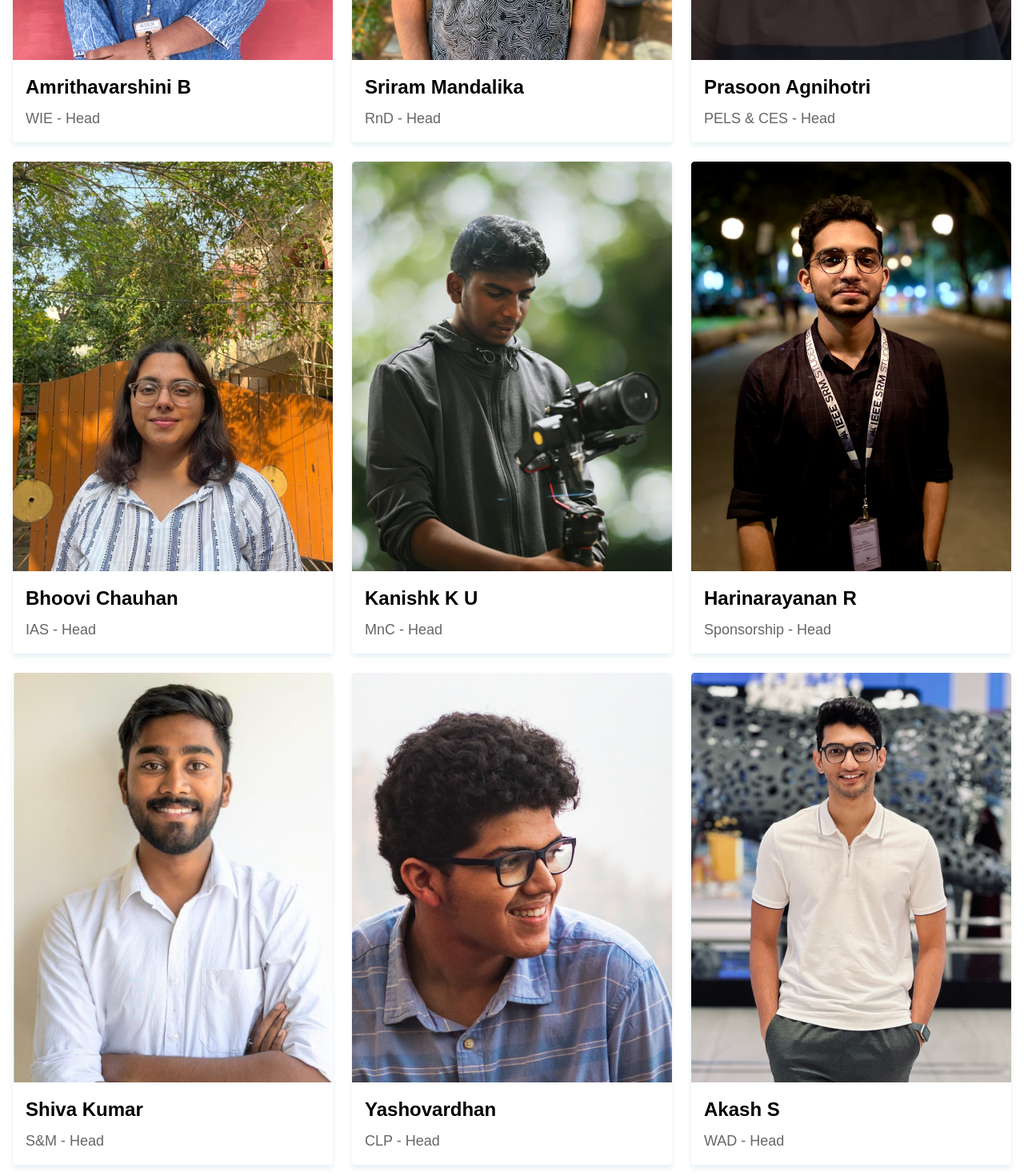
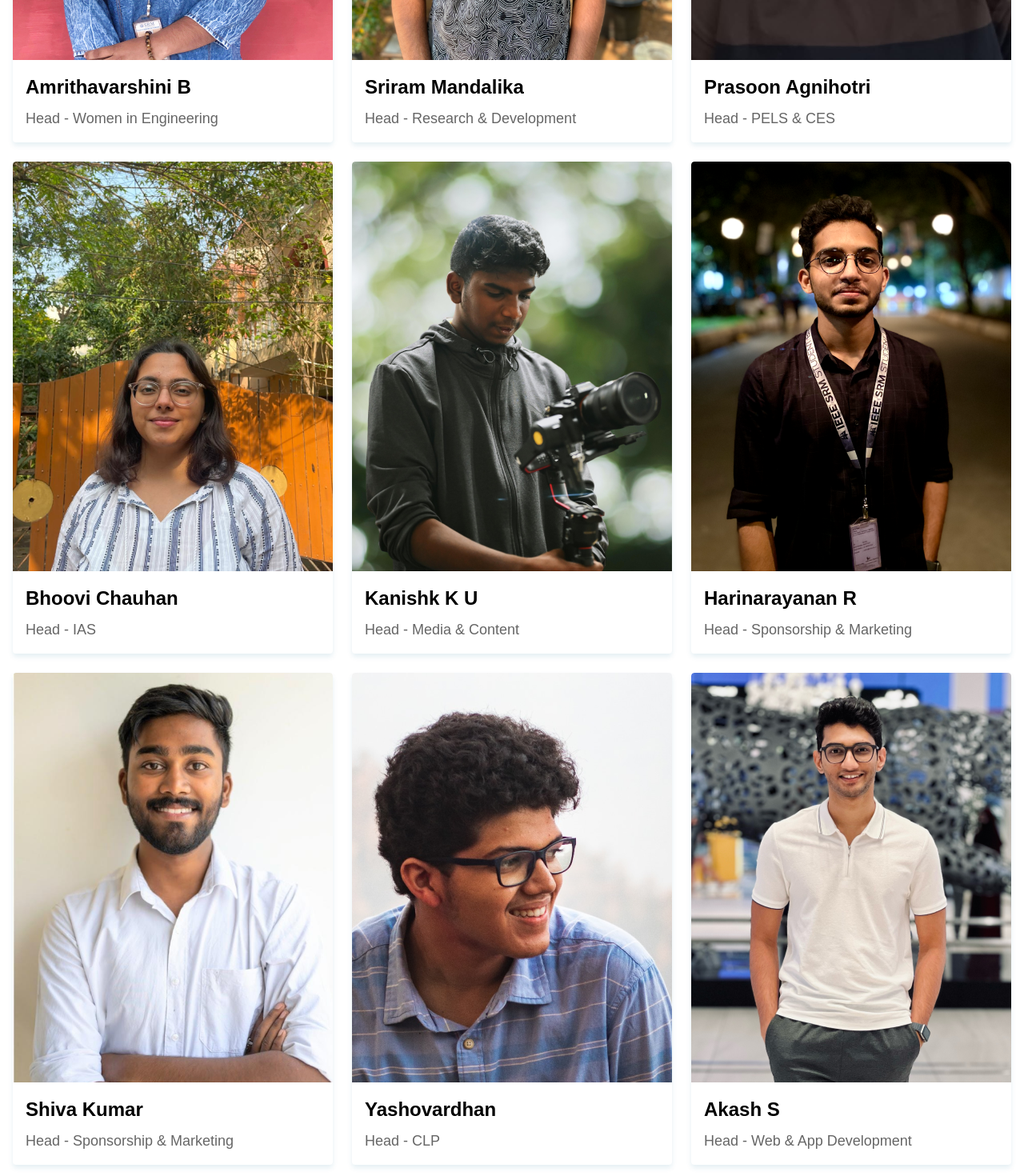
Before and after one commit to AkashSasikumar47/ieee-concepto-webiste, a Next.js app: page /Mentors in a window 1280 px wide. Shown: the part 1340-2810 px from the top of the page at 80% size. Built offline with nearby package versions, Linux system fonts and the light colour scheme.

Commit message:
Update MentorsInfo.tsx

```diff
--- a/components/MentorsInfo/MentorsInfo.tsx
+++ b/components/MentorsInfo/MentorsInfo.tsx
@@ -21,47 +21,47 @@ const MentorsInfo = () => {
         },
         {
             name: 'Amrithavarshini B',
-            designation: 'WIE - Head',
+            designation: 'Head - Women in Engineering',
             photoUrl: '/Assets/Mentors/Executive Board/WIE.png',
         },
         {
             name: 'Sriram Mandalika',
-            designation: 'RnD - Head',
+            designation: 'Head - Research & Development',
             photoUrl: '/Assets/Mentors/Executive Board/RnD.png',
         },
         {
             name: 'Prasoon Agnihotri',
-            designation: 'PELS & CES - Head',
+            designation: 'Head - PELS & CES',
             photoUrl: '/Assets/Mentors/Executive Board/PELS&CES.png',
         },
         {
             name: 'Bhoovi Chauhan',
-            designation: 'IAS - Head',
+            designation: 'Head - IAS',
             photoUrl: '/Assets/Mentors/Executive Board/IAS.png',
         },
         {
             name: 'Kanishk K U',
-            designation: 'MnC - Head',
+            designation: 'Head - Media & Content',
             photoUrl: '/Assets/Mentors/Executive Board/MnC.png',
         },
         {
             name: 'Harinarayanan R',
-            designation: 'Sponsorship - Head',
+            designation: 'Head - Sponsorship & Marketing',
             photoUrl: '/Assets/Mentors/Executive Board/S&M(2).png',
         },
         {
             name: 'Shiva Kumar',
-            designation: 'S&M - Head',
+            designation: 'Head - Sponsorship & Marketing',
             photoUrl: '/Assets/Mentors/Executive Board/S&M(1).png',
         },
         {
             name: 'Yashovardhan',
-            designation: 'CLP - Head',
+            designation: 'Head - CLP',
             photoUrl: '/Assets/Mentors/Executive Board/CLP.png',
         },
         {
             name: 'Akash S',
-            designation: 'WAD - Head',
+            designation: 'Head - Web & App Development',
             photoUrl: '/Assets/Mentors/Executive Board/WAD.png',
         },
     ];
```
